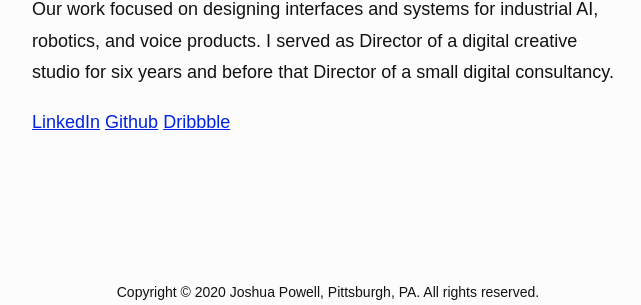
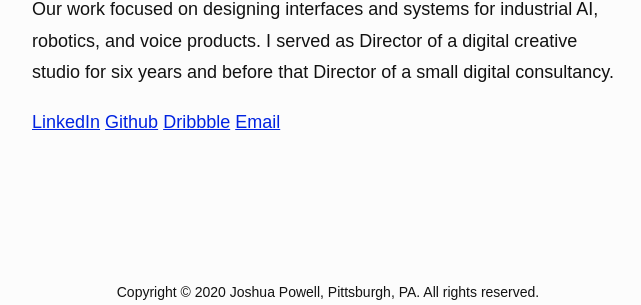
Before and after one commit to joshuapowell/www.joshuapowell.io, a Python web app: template app/templates/index.html in a window 1280 px wide. Shown: the part 382-687 px from the top of the page, without its empty margins (312-953 px from the left). Run offline with Jinja, Linux system fonts and the light colour scheme; the template is opened without the code that fills it, so the values that code supplies are empty; some web fonts are replaced.

Commit message:
Added contact link

```diff
--- a/app/templates/index.html
+++ b/app/templates/index.html
@@ -22,7 +22,7 @@
           I was most recently a User Experience Manager for Honeywell Robotics. Our work focused on designing interfaces and systems for industrial AI, robotics, and voice products. I served as Director of a digital creative studio for six years and before that Director of a small digital consultancy.
         </p>
         <p>
-          <a href="https://www.linkedin.com/in/joshuaisaacpowell/" target="_blank" rel="noreferrer">LinkedIn</a> <a href="https://github.com/joshuapowell" target="_blank" rel="noreferrer">Github</a> <a href="https://dribbble.com/joshuapowell" target="_blank" rel="noreferrer">Dribbble</a>
+          <a href="https://www.linkedin.com/in/joshuaisaacpowell/" target="_blank" rel="noreferrer">LinkedIn</a> <a href="https://github.com/joshuapowell" target="_blank" rel="noreferrer">Github</a> <a href="https://dribbble.com/joshuapowell" target="_blank" rel="noreferrer">Dribbble</a> <a href="mailto:joshuaisaacpowell@gmail.com" target="_blank" rel="noreferrer">Email</a>
         </p>
       </div>
     </div>
```
